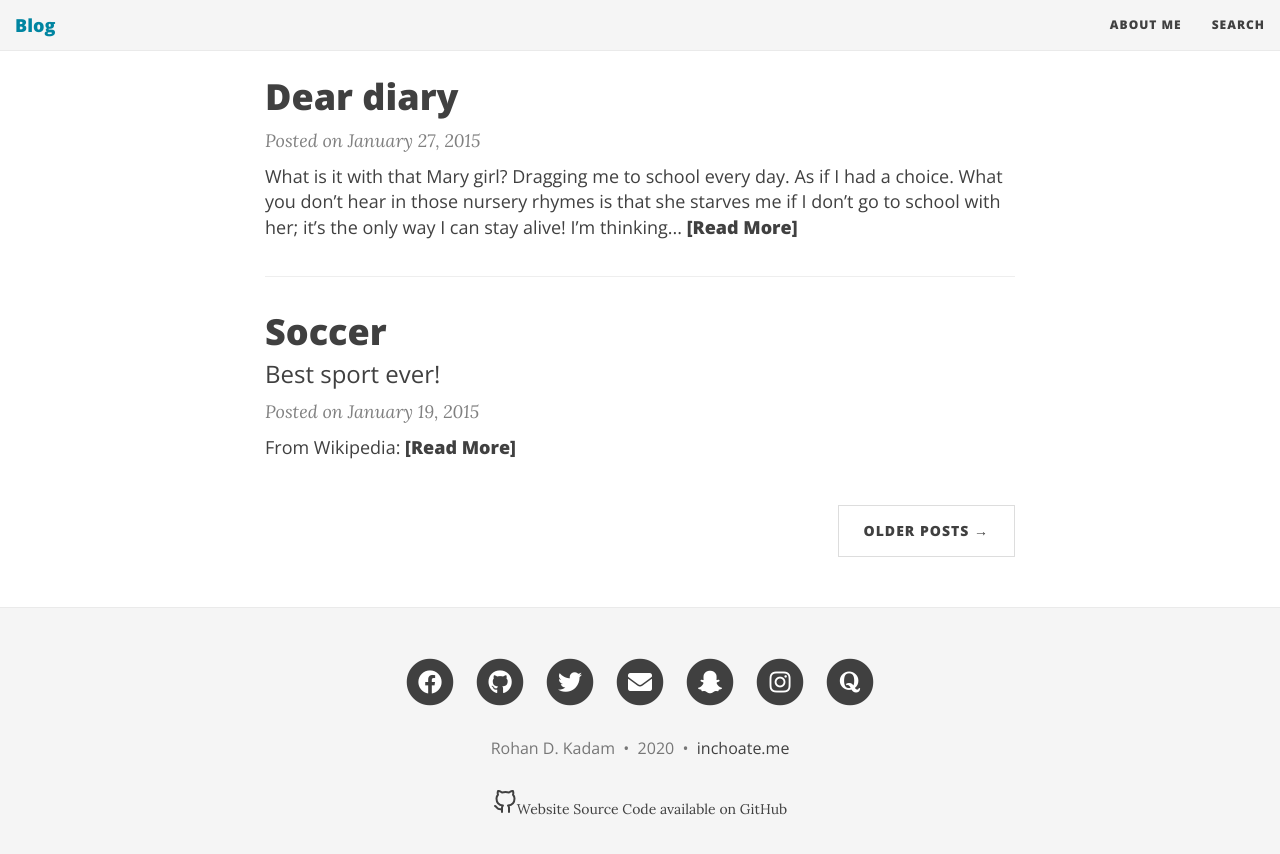
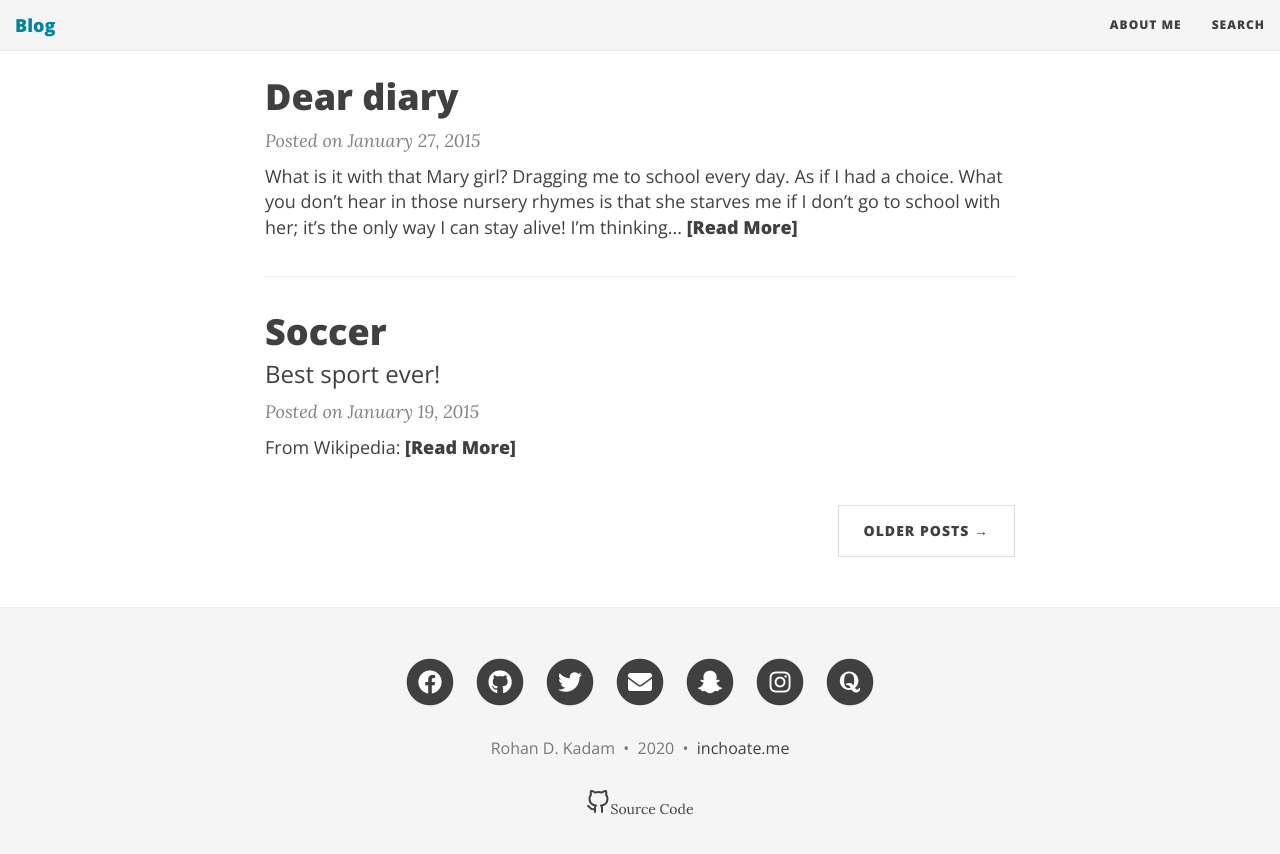
Before and after one commit to iamrdk21/Website1, a Jekyll site: the page built from index.html, in a window 1280 px wide and 900 px high, scrolled down 1508 px. Shown: the top 854 px of the window. Built offline with Jekyll 4.4.1, drawn with Linux system fonts in a browser that asks for light colours; nearby versions of some CDN libraries; the list of posts is cut into pages by our own code.

Commit message:
Update footer.html

```diff
--- a/_includes/footer.html
+++ b/_includes/footer.html
@@ -23,7 +23,7 @@
       {% endif%}
       </p>
       <p align="center">
-        <a href="https://github.com/iamrdk21" class="button github" target="_blank" rel="noopener noreferrer"><svg xmlns="http://www.w3.org/2000/svg" width="24" height="24" viewBox="0 0 24 24" fill="none" stroke="currentColor" stroke-width="2" stroke-linecap="round" stroke-linejoin="round"><path d="M9 19c-5 1.5-5-2.5-7-3m14 6v-3.87a3.37 3.37 0 0 0-.94-2.61c3.14-.35 6.44-1.54 6.44-7A5.44 5.44 0 0 0 20 4.77 5.07 5.07 0 0 0 19.91 1S18.73.65 16 2.48a13.38 13.38 0 0 0-7 0C6.27.65 5.09 1 5.09 1A5.07 5.07 0 0 0 5 4.77a5.44 5.44 0 0 0-1.5 3.78c0 5.42 3.3 6.61 6.44 7A3.37 3.37 0 0 0 9 18.13V22"></path></svg><span>Website Source Code available on GitHub</span></a>
+        <a href="https://github.com/iamrdk21" class="button github" target="_blank" rel="noopener noreferrer"><svg xmlns="http://www.w3.org/2000/svg" width="24" height="24" viewBox="0 0 24 24" fill="none" stroke="currentColor" stroke-width="2" stroke-linecap="round" stroke-linejoin="round"><path d="M9 19c-5 1.5-5-2.5-7-3m14 6v-3.87a3.37 3.37 0 0 0-.94-2.61c3.14-.35 6.44-1.54 6.44-7A5.44 5.44 0 0 0 20 4.77 5.07 5.07 0 0 0 19.91 1S18.73.65 16 2.48a13.38 13.38 0 0 0-7 0C6.27.65 5.09 1 5.09 1A5.07 5.07 0 0 0 5 4.77a5.44 5.44 0 0 0-1.5 3.78c0 5.42 3.3 6.61 6.44 7A3.37 3.37 0 0 0 9 18.13V22"></path></svg><span>Source Code</span></a>
       </p>
       </div>
     </div>
```
